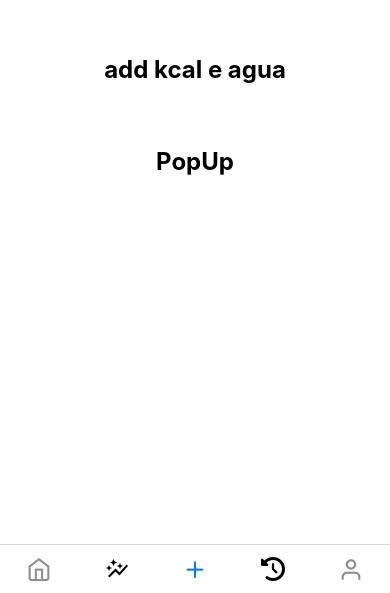
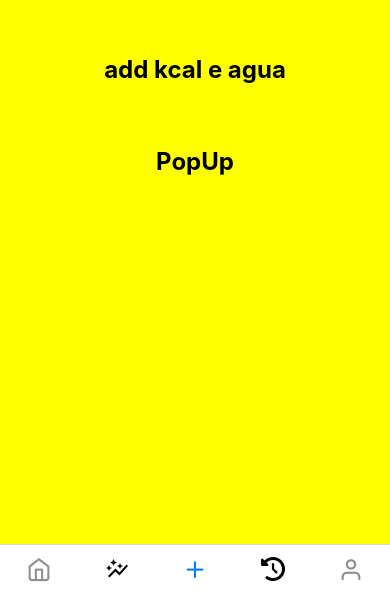
Before and after one commit to mayconlinol/appserelepe1, a React Native app: screen /Add in a window 390 px wide. Shown: the part 251-844 px from the top of the page. Built offline with nearby package versions, Linux system fonts and the light colour scheme.

Commit message:
Update Add.jsx

```diff
--- a/src/screens/add/Add.jsx
+++ b/src/screens/add/Add.jsx
@@ -12,7 +12,7 @@ export default function Add() {
 const styles = StyleSheet.create({
   container: {
     flex: 1,
-    backgroundColor: 'white',
+    backgroundColor: 'yellow',
     alignItems: 'center',
     justifyContent: 'center',
   },
```
